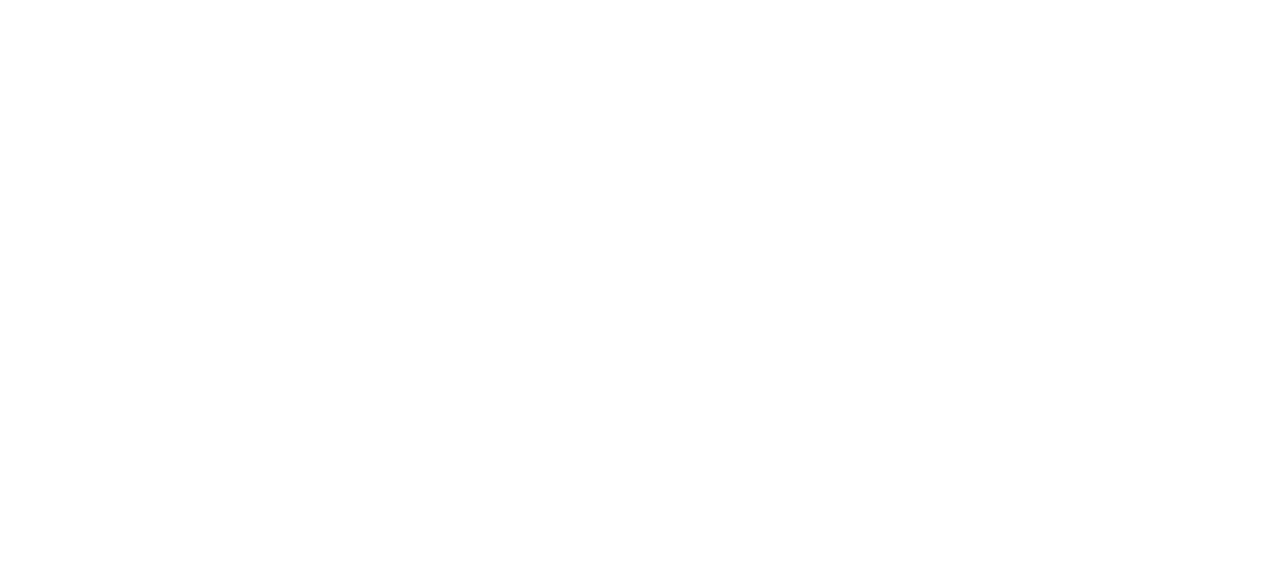
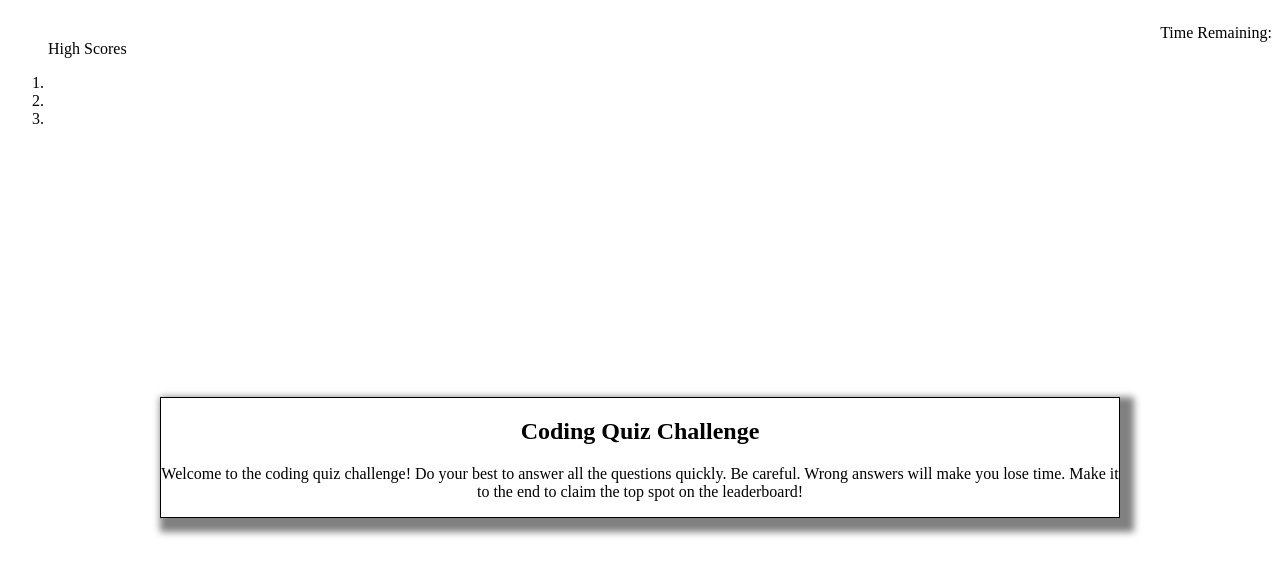
Before and after one commit to Cantalorian/coding-quiz, a plain HTML site: page index.html in a window 1280 px wide. Drawn offline with Linux system fonts and the light colour scheme.

Commit message:
initial layout

```diff
--- a/index.html
+++ b/index.html
@@ -4,10 +4,24 @@
   <meta charset="UTF-8">
   <meta http-equiv="X-UA-Compatible" content="IE=edge">
   <meta name="viewport" content="width=device-width, initial-scale=1.0">
-
+  <link rel="stylesheet" href="/coding-quiz/style.css" />
   <title>Coding Quiz</title>
 </head>
 <body>
-
+  <div class="timer">
+    <ol class="top-scores">
+    <p class="scores">High Scores</p>
+      <li></li>
+      <li></li>
+      <li></li>
+    </ol>
+    <p>Time Remaining:</p>
+  </div>
+  <div class="quiz-container">
+    <h2 class="intro">Coding Quiz Challenge</h2>
+    <p class="intro-text">Welcome to the coding quiz challenge! Do your best to answer all the questions quickly. Be
+      careful. Wrong answers will make you lose time. Make it to the end to claim the top spot on the leaderboard!</p>
+  </div>
+  <script src="/coding-quiz/script.js"></script>
 </body>
 </html>
--- a/style.css
+++ b/style.css
@@ -0,0 +1,17 @@
+body {
+  display: flex;
+  flex-wrap: wrap;
+  flex-direction: column;
+  text-align: center;
+}
+
+.timer {
+  display: flex;
+  justify-content: space-between;
+}
+
+.quiz-container {
+  margin: 20% 12%;
+  border: 1px solid black;
+  box-shadow: 7px 7px 7px 7px grey;
+}
```
